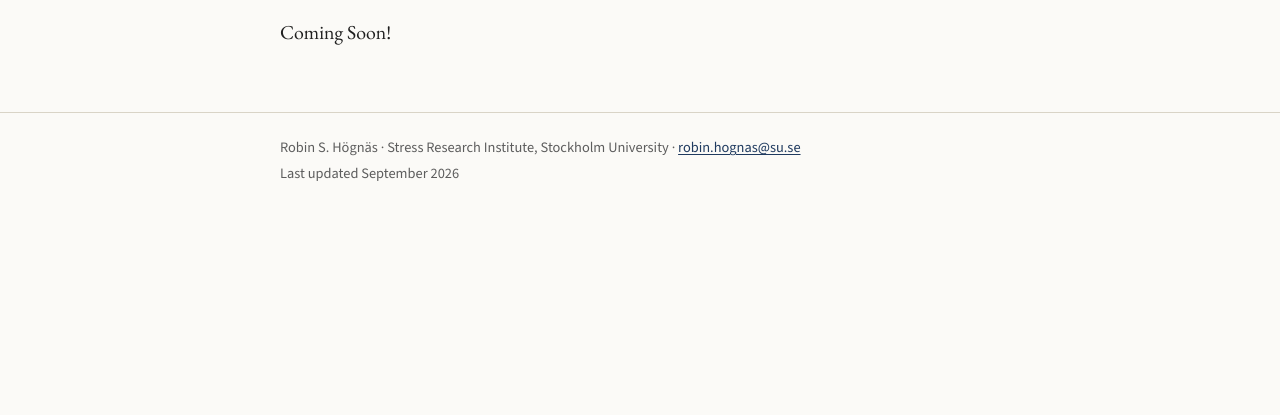
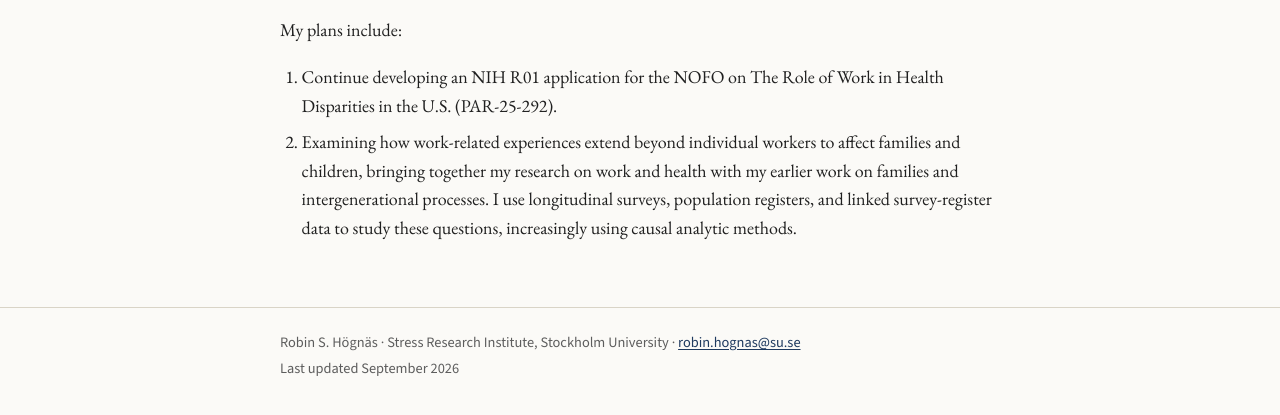
Before and after one commit to rshognas/rshognas.github.io, a plain HTML site: page future.html in a window 1280 px wide. Shown: the part 243-658 px from the top of the page. Drawn offline with nearby package versions, Linux system fonts and the light colour scheme.

Commit message:
Future Plans list; move families paragraph from home page
Co-Authored-By: Claude Opus 5.5 <noreply@anthropic.com>

```diff
--- a/future.html
+++ b/future.html
@@ -30,7 +30,11 @@
 
   <main class="wrap">
     <h1>Future Plans</h1>
-    <p class="lead">Coming Soon!</p>
+    <p>My plans include:</p>
+    <ol class="plain">
+      <li>Continue developing an NIH R01 application for the NOFO on The Role of Work in Health Disparities in the U.S. (PAR-25-292).</li>
+      <li>Examining how work-related experiences extend beyond individual workers to affect families and children, bringing together my research on work and health with my earlier work on families and intergenerational processes. I use longitudinal surveys, population registers, and linked survey-register data to study these questions, increasingly using causal analytic methods.</li>
+    </ol>
   </main>
 
   <footer class="site-footer">
```
Also changed, not shown: index.html (+0 -1 lines).
